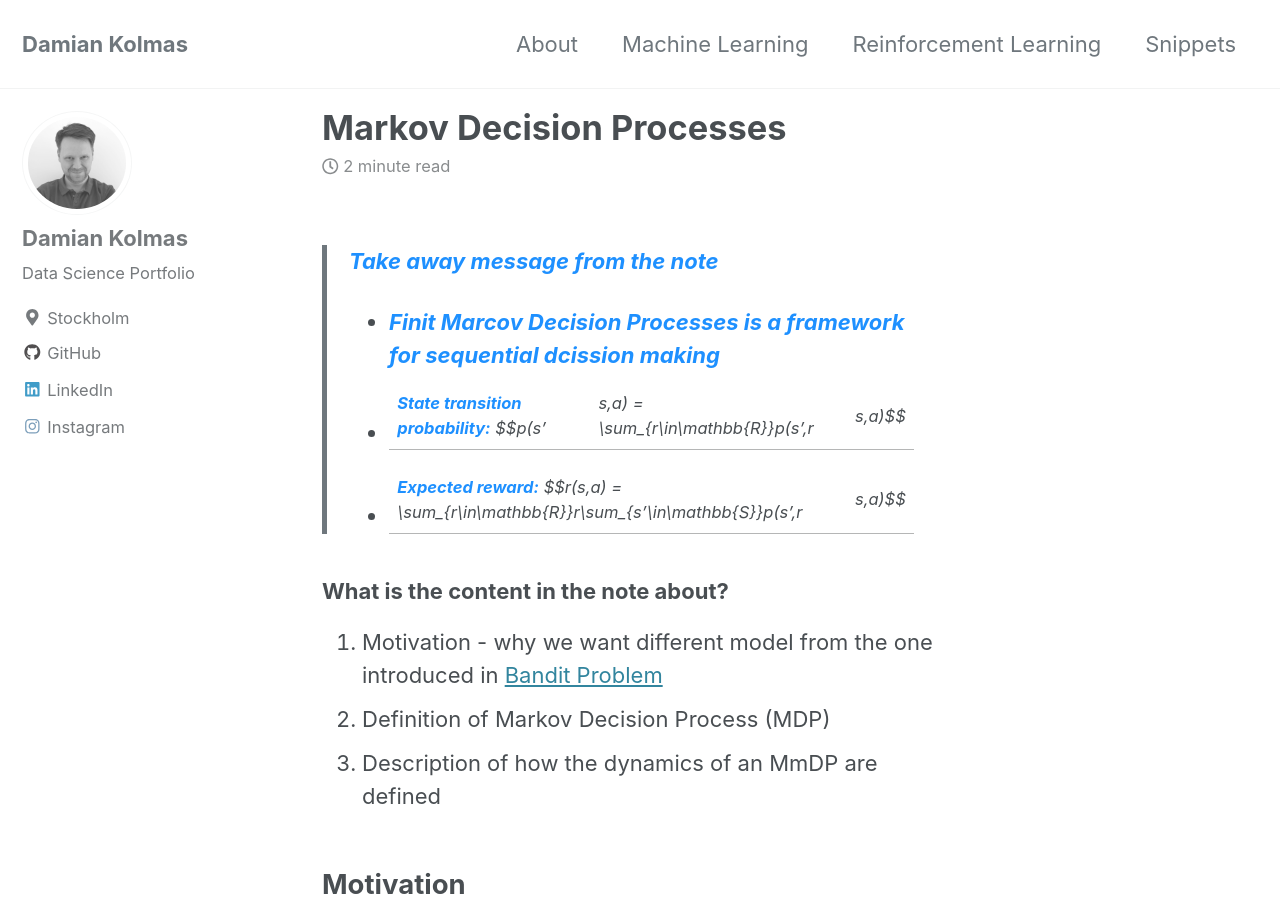
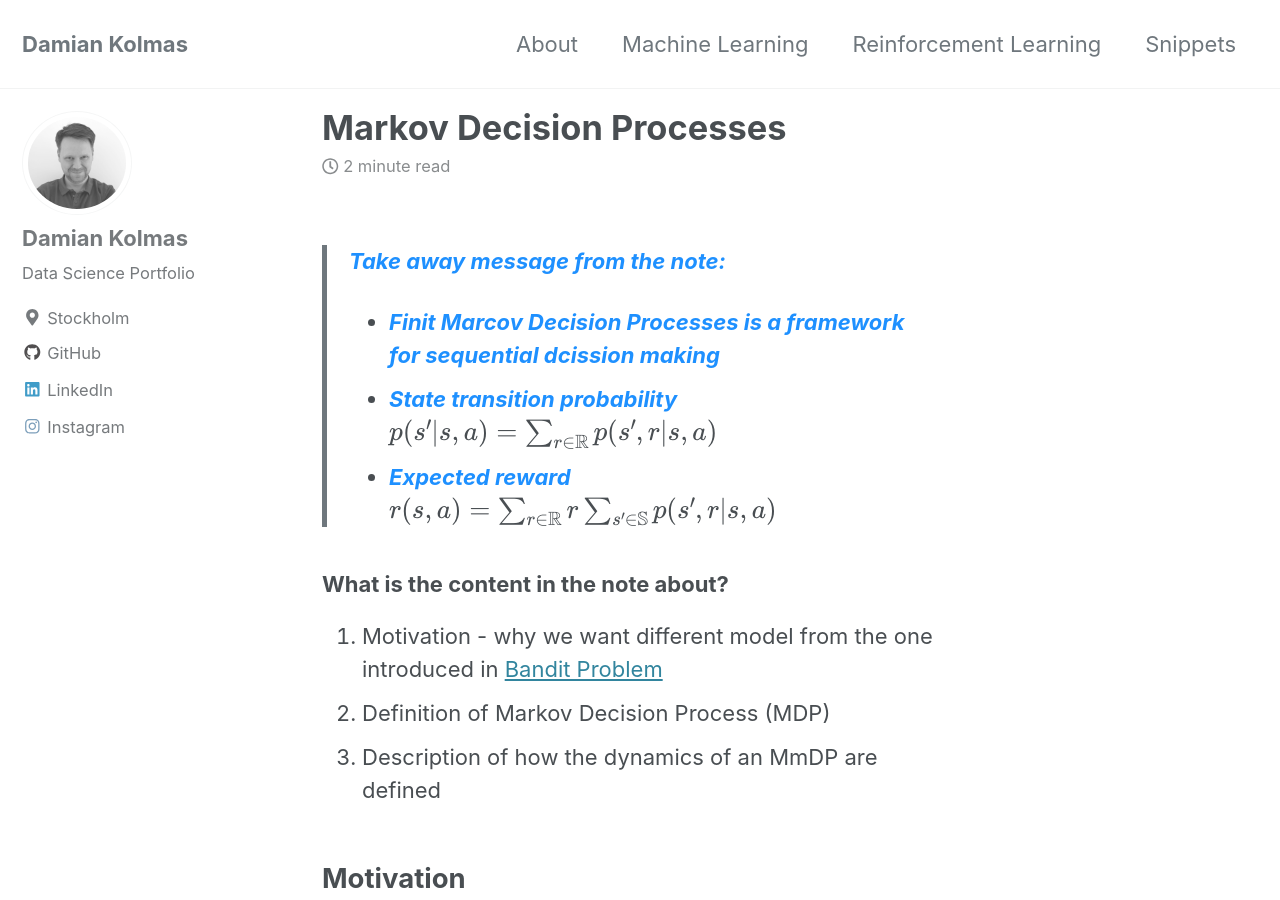
Before and after one commit to DKolmas/DKolmas.github.io, a Jekyll site: the page built from _posts/2019-09-17-Marcov-Decission-Process.md, in a window 1280 px wide and 900 px high. Built offline with Jekyll 4.4.1, drawn with Linux system fonts in a browser that asks for light colours; cached includes are drawn as plain includes; formulas are drawn with MathJax 3.

Commit message:
updateing MDP note

```diff
--- a/_posts/2019-09-17-Marcov-Decission-Process.md
+++ b/_posts/2019-09-17-Marcov-Decission-Process.md
@@ -7,10 +7,12 @@ excerpt: "Markov Decision Processes or MDP is described in the note. Why do we n
 mathjax: "true"
 ---
 
-> <span style="color:dodgerblue">**Take away message from the note**</span>
+> <span style="color:dodgerblue">**Take away message from the note:**</span>
 > * <span style="color:dodgerblue">**Finit Marcov Decision Processes is a framework for sequential dcission making**</span>
-> * <span style="color:dodgerblue">**State transition probability:** </span> $$p(s'|s,a) = \sum_{r\in\mathbb{R}}p(s',r|s,a)$$
-> * <span style="color:dodgerblue">**Expected reward:** </span> $$r(s,a) = \sum_{r\in\mathbb{R}}r\sum_{s'\in\mathbb{S}}p(s',r|s,a)$$
+> * <span style="color:dodgerblue">**State transition probability** </span>
+$$p(s'|s,a) = \sum_{r\in\mathbb{R}}p(s',r|s,a)$$
+> * <span style="color:dodgerblue">**Expected reward** </span>
+$$r(s,a) = \sum_{r\in\mathbb{R}}r\sum_{s'\in\mathbb{S}}p(s',r|s,a)$$
 
 ### What is the content in the note about?
 1. Motivation - why we want different model from the one introduced in [Bandit Problem](http://www.damiankolmas.com/rl/Bandit-problem/)
```
